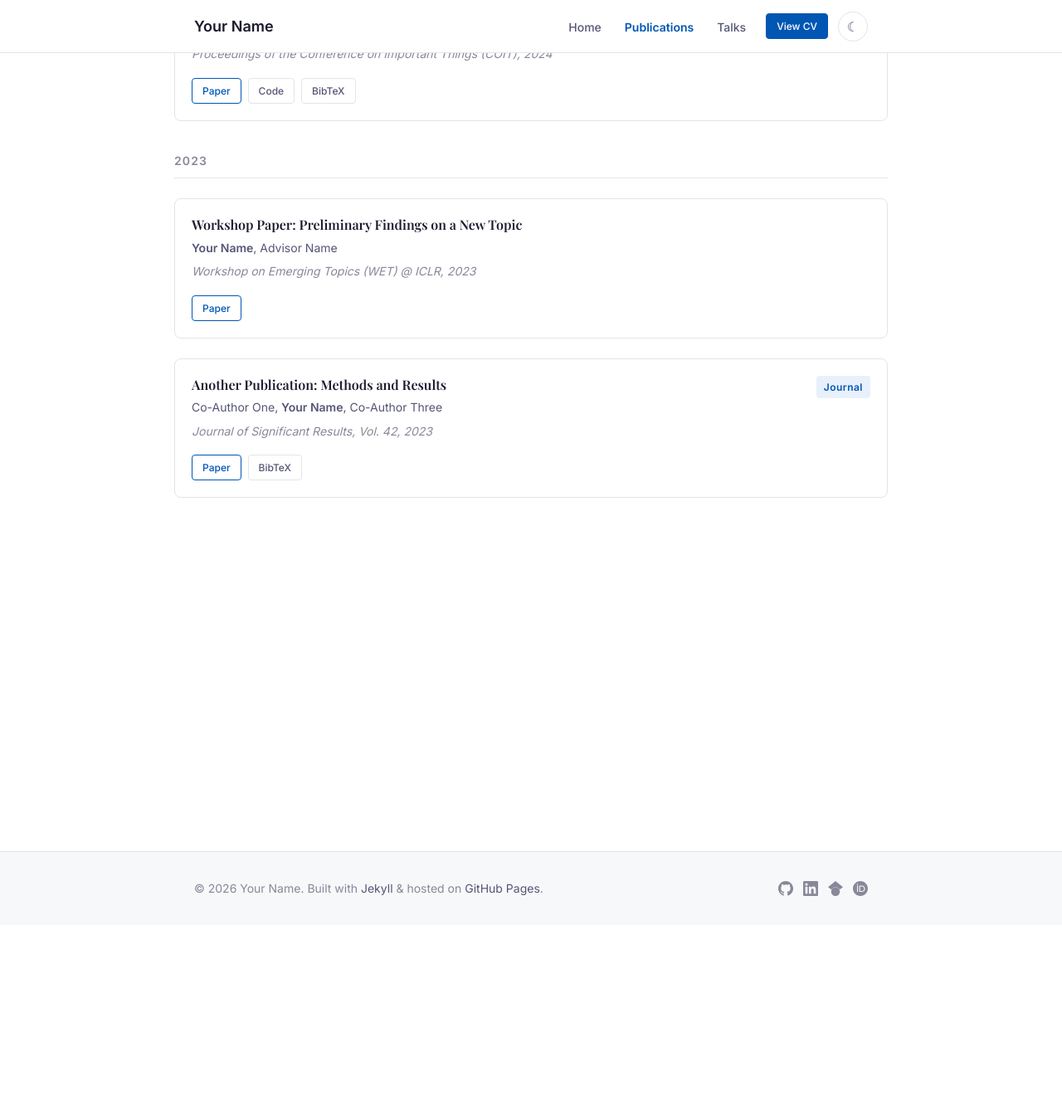
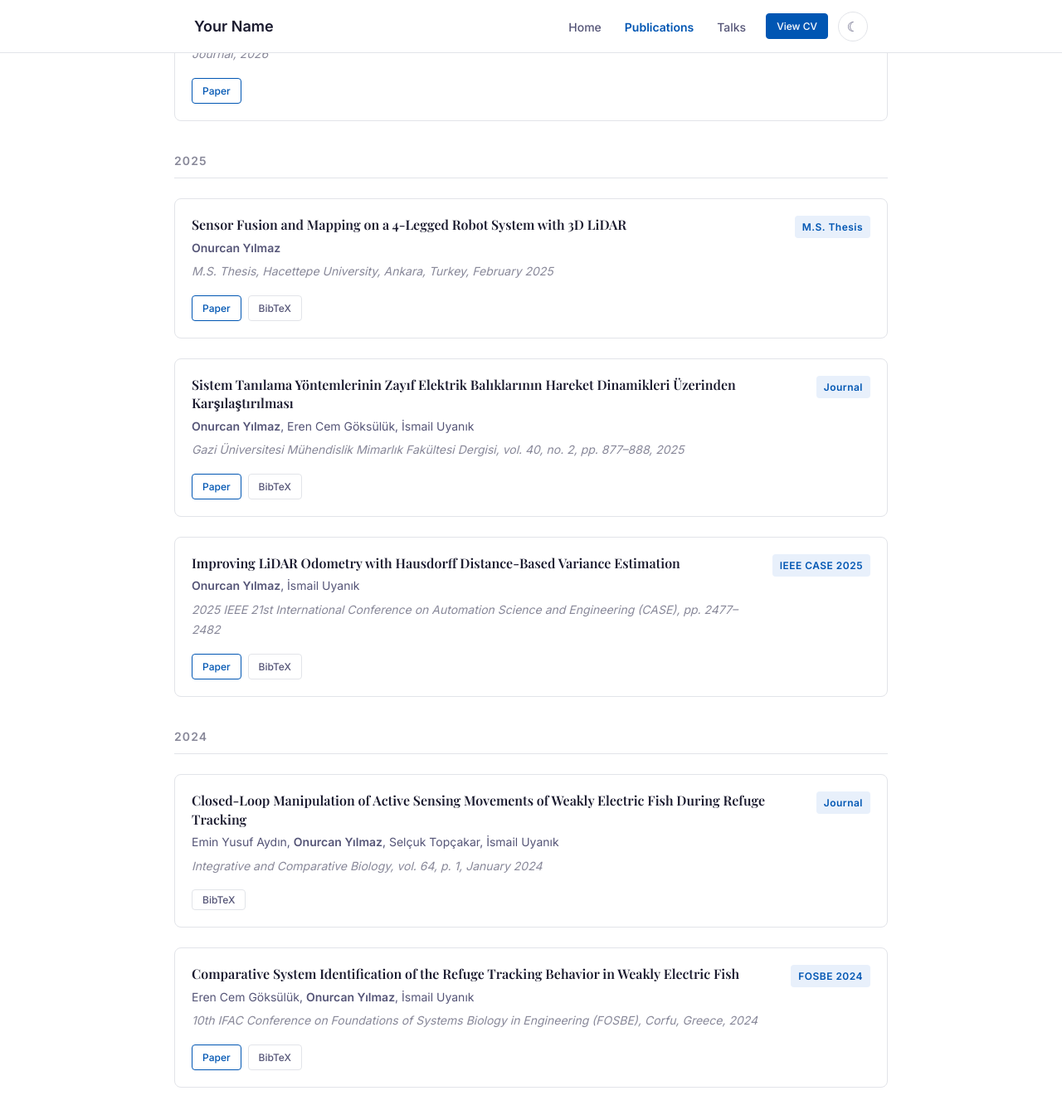
Before and after one commit to Urtii/Urtii.github.io, a Jekyll site: the page built from publications.md, in a window 1280 px wide and 1400 px high, scrolled down 285 px. Shown: the top 1350 px of the window at 83% size. Built offline with Jekyll 4.4.1, drawn with Linux system fonts in a browser that asks for light colours; some web fonts are replaced.

Commit message:
Populate publications with 6 real entries ordered by date
- 2026 (In Press): Low-Latency Multi-Notch Filtering for Active Sensing
  in Weakly Electric Fish (Muratoğlu, Yılmaz et al.)
- 2025: Improving LiDAR Odometry with Hausdorff Distance-Based Variance
  Estimation — IEEE CASE 2025
- 2025: Sistem Tanılama Yöntemlerinin... — Gazi MMFD Journal
- 2025: M.S. Thesis — Sensor Fusion and Mapping with 3D LiDAR,
  Hacettepe University
- 2024: Comparative System Identification (FOSBE 2024)
- 2024: Closed-Loop Manipulation of Active Sensing Movements — ICB Journal

Each entry includes BibTeX, paper URL where available, and badge.
Onurcan Yılmaz bolded in all author lists.

https://claude.ai/code/session_019CGe2xR1YHjTYxFuov7u5v

```diff
--- a/_data/publications.yml
+++ b/_data/publications.yml
@@ -1,57 +1,117 @@
 # ============================================================
-# publications.yml
-#
-# Each entry supports:
-#   title     (string)  — full paper title
-#   authors   (string)  — comma-separated; wrap your name in <strong> or
-#                         mark it with "me: true" using the authors list form
-#   venue     (string)  — conference / journal name + year
-#   year      (int)     — used for grouping
-#   badge     (string)  — optional short label, e.g. "NeurIPS 2024"
-#   links:
-#     paper   (url)     — link to PDF / preprint
-#     code    (url)     — link to GitHub repo
-#     bibtex  (string)  — raw BibTeX entry (use YAML block scalar |)
-#
-# Add a new publication by copying a block below and filling in the fields.
+# publications.yml — ordered newest first
+# Bold **Onurcan Yılmaz** is processed by markdownify in the template.
 # ============================================================
 
-- title: "Your Paper Title Here: A Study of Something Interesting"
-  authors: "**Your Name**, Co-Author One, Co-Author Two"
-  venue: "Proceedings of the Conference on Important Things (COIT), 2024"
-  year: 2024
-  badge: "COIT 2024"
+# ── 2026 ─────────────────────────────────────────────────────
+
+- title: "Low-Latency Multi-Notch Filtering for Active Sensing in Weakly Electric Fish"
+  authors: "Mehmet Muratoğlu, **Onurcan Yılmaz**, Emin Yusuf Aydın, Hasan Doğan, İsmail Uyanık"
+  venue: "Journal, 2026"
+  year: 2026
+  badge: "In Press"
   links:
-    paper: "https://arxiv.org/abs/0000.00000"
-    code: "https://github.com/Urtii/your-repo"
+    paper: "https://openurl.ebsco.com/EPDB%3Agcd%3A12%3A25307628/detailv2?sid=ebsco%3Aplink%3Ascholar&id=ebsco%3Agcd%3A191032080&crl=c&link_origin=scholar.google.com"
+
+# ── 2025 ─────────────────────────────────────────────────────
+
+- title: "Improving LiDAR Odometry with Hausdorff Distance-Based Variance Estimation"
+  authors: "**Onurcan Yılmaz**, İsmail Uyanık"
+  venue: "2025 IEEE 21st International Conference on Automation Science and Engineering (CASE), pp. 2477–2482"
+  year: 2025
+  badge: "IEEE CASE 2025"
+  links:
+    paper: "https://doi.org/10.1109/CASE58245.2025.11163897"
     bibtex: |
-      @inproceedings{yourname2024paper,
-        title     = {Your Paper Title Here: A Study of Something Interesting},
-        author    = {Your Name and Co-Author One and Co-Author Two},
-        booktitle = {Proceedings of the Conference on Important Things},
-        year      = {2024},
-        url       = {https://arxiv.org/abs/0000.00000}
+      @INPROCEEDINGS{11163897,
+        author    = {Yilmaz, Onurcan and Uyanik, Ismail},
+        booktitle = {2025 IEEE 21st International Conference on Automation
+                     Science and Engineering (CASE)},
+        title     = {Improving LiDAR Odometry with Hausdorff Distance-Based
+                     Variance Estimation},
+        year      = {2025},
+        pages     = {2477--2482},
+        doi       = {10.1109/CASE58245.2025.11163897}
       }
 
-- title: "Another Publication: Methods and Results"
-  authors: "Co-Author One, **Your Name**, Co-Author Three"
-  venue: "Journal of Significant Results, Vol. 42, 2023"
-  year: 2023
+- title: "Sistem Tanılama Yöntemlerinin Zayıf Elektrik Balıklarının Hareket Dinamikleri Üzerinden Karşılaştırılması"
+  authors: "**Onurcan Yılmaz**, Eren Cem Göksülük, İsmail Uyanık"
+  venue: "Gazi Üniversitesi Mühendislik Mimarlık Fakültesi Dergisi, vol. 40, no. 2, pp. 877–888, 2025"
+  year: 2025
   badge: "Journal"
   links:
-    paper: "https://arxiv.org/abs/0000.00001"
+    paper: "https://izlik.org/JA56NC87CK"
     bibtex: |
-      @article{yourname2023another,
-        title   = {Another Publication: Methods and Results},
-        author  = {Co-Author One and Your Name and Co-Author Three},
-        journal = {Journal of Significant Results},
-        volume  = {42},
-        year    = {2023}
+      @article{yilmaz2025sistem,
+        title   = {Sistem tanılama yöntemlerinin zayıf elektrik balıklarının
+                   hareket dinamikleri üzerinden karşılaştırılması},
+        author  = {Yılmaz, Onurcan and Göksülük, Eren Cem and Uyanık, İsmail},
+        journal = {Gazi Üniversitesi Mühendislik Mimarlık Fakültesi Dergisi},
+        volume  = {40},
+        number  = {2},
+        pages   = {877--888},
+        year    = {2025},
+        doi     = {10.17341/gazimmfd.1384350},
+        url     = {https://izlik.org/JA56NC87CK}
       }
 
-- title: "Workshop Paper: Preliminary Findings on a New Topic"
-  authors: "**Your Name**, Advisor Name"
-  venue: "Workshop on Emerging Topics (WET) @ ICLR, 2023"
-  year: 2023
+- title: "Sensor Fusion and Mapping on a 4-Legged Robot System with 3D LiDAR"
+  authors: "**Onurcan Yılmaz**"
+  venue: "M.S. Thesis, Hacettepe University, Ankara, Turkey, February 2025"
+  year: 2025
+  badge: "M.S. Thesis"
   links:
-    paper: "https://arxiv.org/abs/0000.00002"
+    paper: "https://openaccess.hacettepe.edu.tr/items/1352f0b0-0a51-48b2-a02d-b2bcdb21efa4"
+    bibtex: |
+      @mastersthesis{yilmaz2025thesis,
+        author  = {Yılmaz, Onurcan},
+        title   = {4 Bacaklı Robot Sistemi Üzerinde 3D {LiDAR} ile Sensör
+                   Füzyonu ve Haritalama},
+        school  = {Hacettepe Üniversitesi},
+        address = {Ankara, Türkiye},
+        year    = {2025},
+        month   = {February},
+        note    = {English title: Sensor Fusion and Mapping on a 4-Legged
+                   Robot System with 3D LiDAR},
+        url     = {https://openaccess.hacettepe.edu.tr/items/1352f0b0-0a51-48b2-a02d-b2bcdb21efa4}
+      }
+
+# ── 2024 ─────────────────────────────────────────────────────
+
+- title: "Comparative System Identification of the Refuge Tracking Behavior in Weakly Electric Fish"
+  authors: "Eren Cem Göksülük, **Onurcan Yılmaz**, İsmail Uyanık"
+  venue: "10th IFAC Conference on Foundations of Systems Biology in Engineering (FOSBE), Corfu, Greece, 2024"
+  year: 2024
+  badge: "FOSBE 2024"
+  links:
+    paper: "https://fosbe2024.iceht.forth.gr/papers/0024.pdf"
+    bibtex: |
+      @inproceedings{goksuluk2024comparative,
+        author    = {Göksülük, Eren Cem and Yılmaz, Onurcan and Uyanık, İsmail},
+        title     = {Comparative System Identification of the Refuge Tracking
+                     Behavior in Weakly Electric Fish},
+        booktitle = {10th IFAC Conference on Foundations of Systems Biology
+                     in Engineering (FOSBE)},
+        year      = {2024},
+        address   = {Corfu, Greece},
+        url       = {https://fosbe2024.iceht.forth.gr/papers/0024.pdf}
+      }
+
+- title: "Closed-Loop Manipulation of Active Sensing Movements of Weakly Electric Fish During Refuge Tracking"
+  authors: "Emin Yusuf Aydın, **Onurcan Yılmaz**, Selçuk Topçakar, İsmail Uyanık"
+  venue: "Integrative and Comparative Biology, vol. 64, p. 1, January 2024"
+  year: 2024
+  badge: "Journal"
+  links:
+    bibtex: |
+      @article{aydin2024closedloop,
+        author  = {Aydın, Emin Yusuf and Yılmaz, Onurcan and Topçakar, Selçuk
+                   and Uyanık, İsmail},
+        title   = {Closed-Loop Manipulation of Active Sensing Movements of
+                   Weakly Electric Fish During Refuge Tracking},
+        journal = {Integrative and Comparative Biology},
+        volume  = {64},
+        pages   = {1},
+        year    = {2024},
+        month   = {January}
+      }
```
